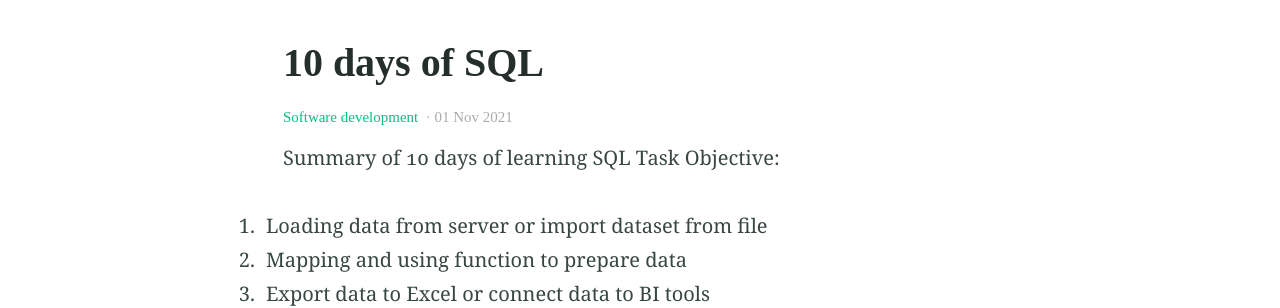
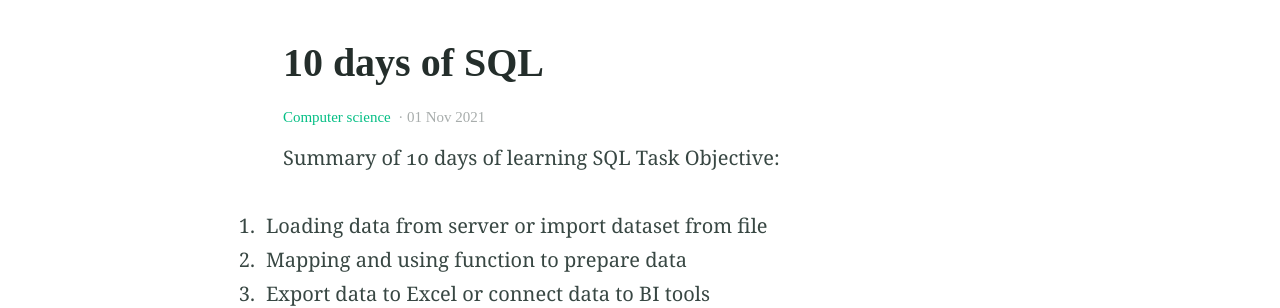
Before and after one commit to phanhaihiep/alembic_pages, a Jekyll site: the page built from _posts/2021-11-01-10-days-of-SQL.md, in a window 1280 px wide. Shown: the part 408-716 px from the top of the page. Built offline with Jekyll 4.4.1, drawn with Linux system fonts in a browser that asks for light colours; our own code applies the rules of GitHub Pages for plain Markdown files.

Commit message:
Update 2021-11-01-10-days-of-SQL.md

```diff
--- a/_posts/2021-11-01-10-days-of-SQL.md
+++ b/_posts/2021-11-01-10-days-of-SQL.md
@@ -1,7 +1,7 @@
 ---
 title: 10 days of SQL
 categories:
-- Software development
+- Computer science
 excerpt: |
   A pot still is a type of still used in distilling spirits such as whisky or brandy. Heat is applied directly to the pot containing the wash (for whisky) or wine (for brandy).
 feature_text: |
```
